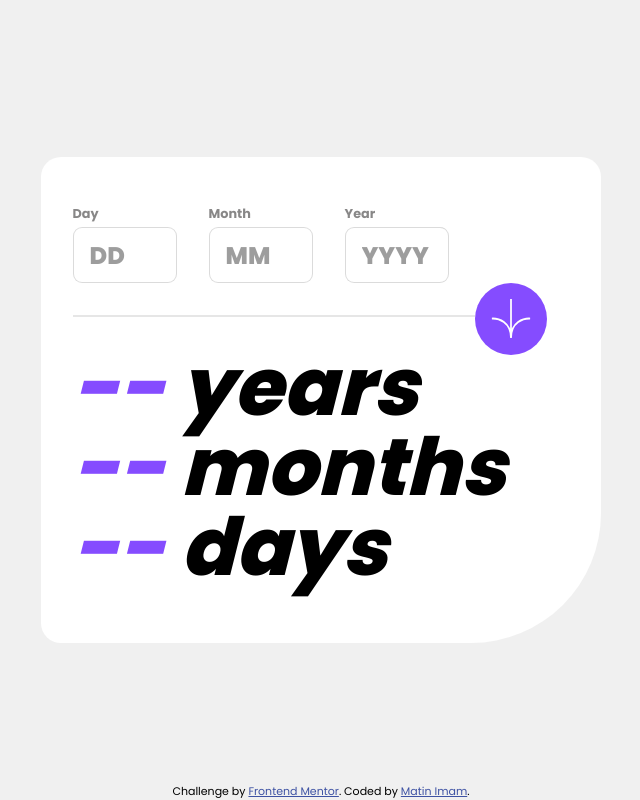
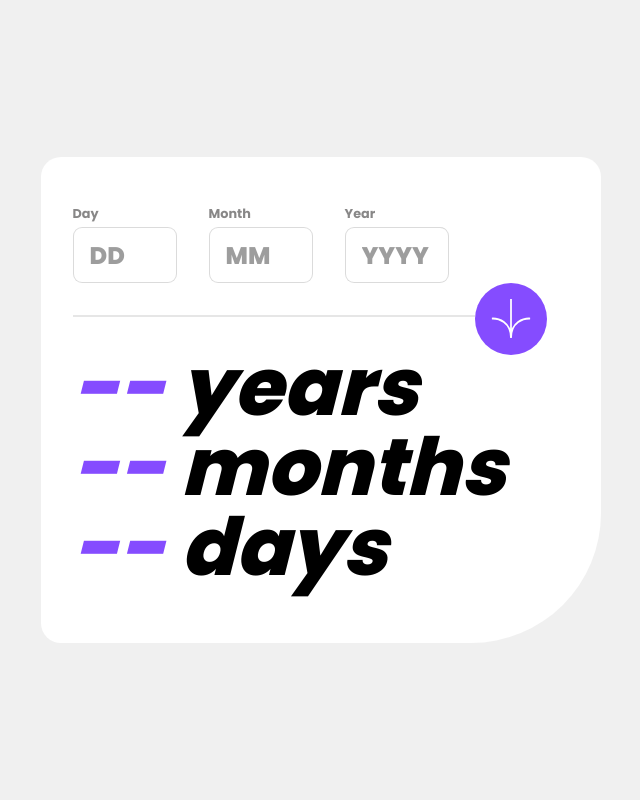
Before and after one commit to matin676/Aget-calculator, a plain HTML site: page index.html in a window 1280 px wide. Shown: the whole page, without its empty margins (319-959 px from the left). Drawn offline with Linux system fonts and the light colour scheme.

Commit message:
deleting unwanted

```diff
--- a/index.html
+++ b/index.html
@@ -5,7 +5,7 @@
   <meta charset="UTF-8">
   <meta name="viewport" content="width=device-width, initial-scale=1.0">
   <link rel="icon" type="image/png" sizes="32x32" href="./assets/images/favicon-32x32.png">
-  <title>Frontend Mentor | Age calculator app</title>
+  <title>Age calculator app</title>
   <link rel="stylesheet" href="style.css">
 </head>
 
@@ -44,11 +44,6 @@
     </div>
   </div>
 
-  <div class="attribution">
-    Challenge by <a href="https://www.frontendmentor.io?ref=challenge" target="_blank">Frontend Mentor</a>.
-    Coded by <a href="#">Matin Imam</a>.
-  </div>
-
   <script src="script.js"></script>
 </body>
 
--- a/style.css
+++ b/style.css
@@ -70,11 +70,11 @@ input:focus {
   border: 1.5px solid hsl(259, 100%, 65%);
 }
 
-input.active{
+input.active {
   border: 1.5px solid red;
 }
 
-.warning{
+.warning {
   color: red;
   font-size: 10px;
   font-style: italic;
@@ -132,26 +132,13 @@ input.active{
   color: hsl(259, 100%, 65%);
 }
 
-.attribution {
-  position: absolute;
-  margin: auto;
-  left: 0;
-  right: 0;
-  bottom: 0;
-  font-size: 11px;
-  text-align: center;
-}
-.attribution a {
-  color: hsl(228, 45%, 44%);
-}
-
 @media (max-width: 560px) {
   input {
     width: 5rem;
     height: 3rem;
     font-size: 1rem;
   }
-  .two-div{
+  .two-div {
     margin: 2rem 0;
     margin-top: 1rem;
   }
```
